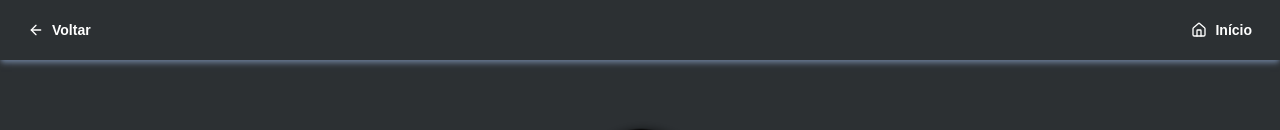
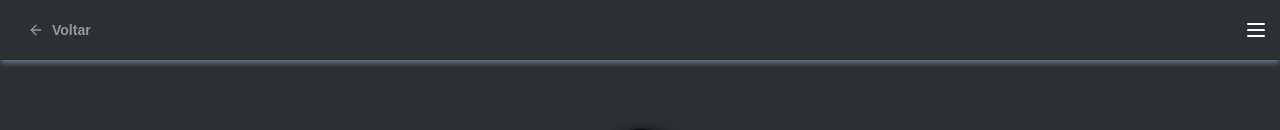
Before and after one commit to gabrieldemattos/pes-championship-search-site, a Next.js app: page / in a window 1280 px wide. Shown: the top 130 px of the page. Built offline with nearby package versions, Linux system fonts and the light colour scheme.

Commit message:
feat: add menu to navbar with participant names

```diff
--- a/app/_components/navbar.tsx
+++ b/app/_components/navbar.tsx
@@ -1,30 +1,94 @@
 "use client";
 
 import { Button } from "./ui/button";
-import { ArrowLeft, Home } from "lucide-react";
+import { ArrowLeft, Flag, Home, MenuIcon } from "lucide-react";
 import Link from "next/link";
-import { useRouter } from "next/navigation";
+import { usePathname, useRouter } from "next/navigation";
+import {
+  Sheet,
+  SheetClose,
+  SheetContent,
+  SheetDescription,
+  SheetHeader,
+  SheetTitle,
+  SheetTrigger,
+} from "./ui/sheet";
+import { participants } from "../_constants/participants";
+import { Separator } from "./ui/separator";
 
 const Navbar = () => {
   const router = useRouter();
+  const pathName = usePathname();
 
   const backToPreviousPage = () => {
     router.back();
   };
+
+  const checkIfIsHome = () => {
+    if (pathName === "/") {
+      return true;
+    }
+    return false;
+  };
+
   return (
-    <div className="flex items-center justify-between p-3 shadow-md shadow-slate-500">
-      <Button onClick={backToPreviousPage} variant="ghost">
+    <nav className="flex items-center justify-between p-3 shadow-md shadow-slate-500">
+      <Button
+        onClick={backToPreviousPage}
+        variant="ghost"
+        disabled={checkIfIsHome()}
+      >
         <ArrowLeft size={20} />
         <span className="font-semibold">Voltar</span>
       </Button>
 
-      <Button variant="ghost" asChild>
-        <Link href="/" className="flex gap-2 items-center text-sm">
-          <Home size={20} />
-          <span className="font-semibold">Início</span>
-        </Link>
-      </Button>
-    </div>
+      <Sheet>
+        <SheetTrigger>
+          <MenuIcon />
+        </SheetTrigger>
+        <SheetContent className="text-black w-[300px] overflow-y-auto">
+          <SheetHeader>
+            <SheetTitle className="text-left">Menu</SheetTitle>
+
+            <div className="pt-5 w-full">
+              <SheetClose
+                className="justify-start border py-2 px-4 rounded shadow-sm hover:bg-accent hover:text-accent-foreground"
+                asChild
+              >
+                <Link href="/" className="flex gap-2 text-sm w-full">
+                  <Home size={20} />
+                  <span className="font-semibold">Início</span>
+                </Link>
+              </SheetClose>
+
+              <SheetDescription></SheetDescription>
+
+              <div className="py-4">
+                <Separator />
+              </div>
+
+              <div className="space-y-3">
+                {participants.map((participant) => (
+                  <SheetClose
+                    className="justify-start border py-2 px-4 rounded shadow-sm hover:bg-accent hover:text-accent-foreground"
+                    asChild
+                    key={participant.slug}
+                  >
+                    <Link
+                      href={`/team/${participant.slug}`}
+                      className="flex gap-2 text-sm w-full"
+                    >
+                      <Flag size={20} />
+                      <span className="font-semibold">{participant.name}</span>
+                    </Link>
+                  </SheetClose>
+                ))}
+              </div>
+            </div>
+          </SheetHeader>
+        </SheetContent>
+      </Sheet>
+    </nav>
   );
 };
 
--- /dev/null
+++ b/app/_constants/participants.tsx
@@ -0,0 +1,16 @@
+export const participants = [
+  { name: "Banana", slug: "banana" },
+  { name: "Mega Frango", slug: "mega-frango" },
+  { name: "Laelson", slug: "laelson" },
+  { name: "Pires", slug: "pires" },
+  { name: "Jarrão", slug: "jarrao" },
+  { name: "Netico", slug: "netico" },
+  { name: "Léo", slug: "leo" },
+  { name: "Andrey", slug: "andrey" },
+  { name: "Otávio", slug: "otavio" },
+  { name: "Luciano", slug: "luciano" },
+  { name: "Neto", slug: "neto" },
+  { name: "Lalo", slug: "lalo" },
+  { name: "Kléber", slug: "kleber" },
+  { name: "Lucas", slug: "lucas" },
+];
```
